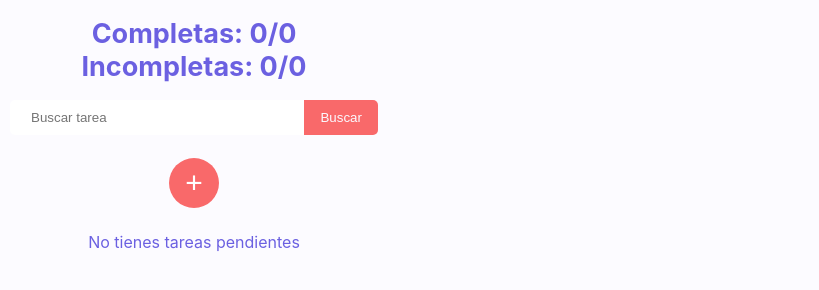
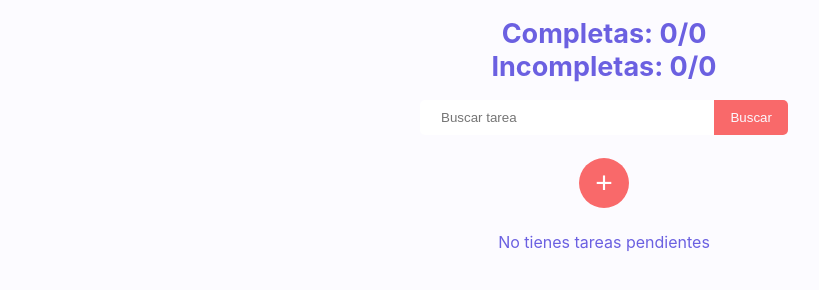
Before and after one commit to wFercho/task-app, a React app: page / in a window 1280 px wide. Shown: the whole page, without its empty margins (36-855 px from the left). Built offline with nearby package versions, Linux system fonts and the light colour scheme.

Commit message:
deploy configuration

```diff
--- a/src/components/App/App.css
+++ b/src/components/App/App.css
@@ -1,3 +1,4 @@
 .AppUI-container {
     width: 460px;
+    margin: 0 auto;
 }
```
Also changed, not shown: package.json (+5 -2 lines).
